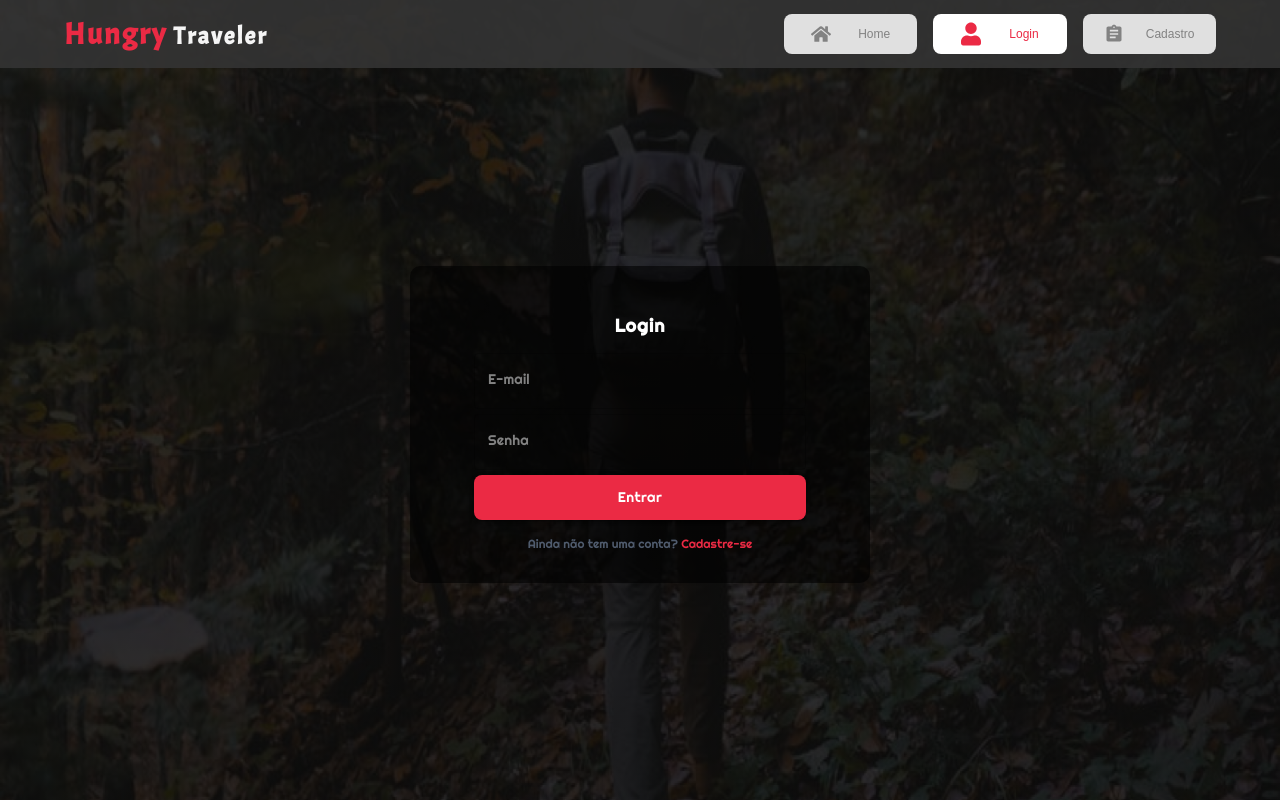
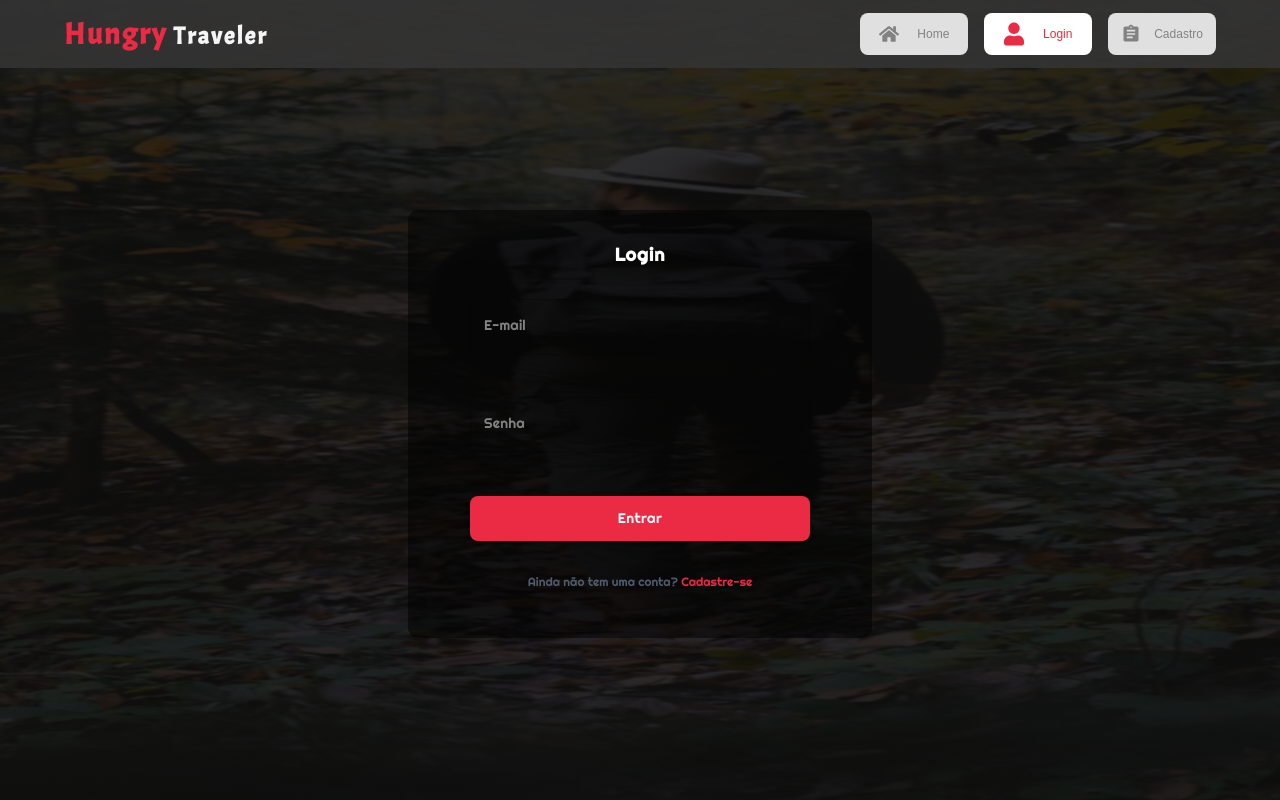
Before and after one commit to LucasGasque/hungry-traveler, a React (Create React App) app: page /login in a window 1280 px wide. Built offline with nearby package versions, Linux system fonts and the light colour scheme; no server answers.

Commit message:
fix: arrumado chave api google, estilização dos botões e textfildes, pages home, login e register

```diff
--- a/src/components/menuBottom/style.ts
+++ b/src/components/menuBottom/style.ts
@@ -24,8 +24,8 @@ export const ButtonsDiv = styled.div<ContProps>`
   margin: 0 15px;
 
   button {
-    width: 30%;
-    height: 40px;
+    width: 108px;
+    height: 42px;
     border-radius: 8px;
     background: var(--gray-20);
     color: var(--gray-50);
@@ -35,6 +35,7 @@ export const ButtonsDiv = styled.div<ContProps>`
     justify-content: space-evenly;
     font-size: 12px;
     cursor: pointer;
+    flex-shrink: 0;
 
     svg {
       width: 20px;
@@ -42,6 +43,15 @@ export const ButtonsDiv = styled.div<ContProps>`
     }
   }
 
+  button:hover{
+    background: #fff;
+    color: var(--primary);
+  }
+
+  button:active{
+    transform: scale(95%);
+  }
+
   button:nth-child(${(props) => props.num}) {
     background: #fff;
     color: var(--primary);
--- a/src/components/navBar/style.ts
+++ b/src/components/navBar/style.ts
@@ -18,14 +18,13 @@ export const Header = styled.header`
 `;
 
 export const ButtonsDiv = styled.div<ContProps>`
-  width: 35%;
   margin-right: 4rem;
   display: flex;
   justify-content: space-around;
 
   button {
-    width: 100%;
-    height: 40px;
+    width: 108px;
+    height: 42px;
     border-radius: 8px;
     background: var(--gray-20);
     color: var(--gray-50);
@@ -35,11 +34,21 @@ export const ButtonsDiv = styled.div<ContProps>`
     justify-content: space-evenly;
     font-size: 12px;
     cursor: pointer;
+    flex-shrink: 0;
 
     svg {
       width: 20px;
       height: 24px;
     }
+  }
+
+  button:hover{
+    background: #fff;
+    color: var(--primary);
+  }
+
+  button:active{
+    transform: scale(95%);
   }
 
   button:nth-child(${(props) => props.num}) {
--- a/src/pages/dashboard/index.tsx
+++ b/src/pages/dashboard/index.tsx
@@ -2,7 +2,7 @@ import NavBar from "../../components/navBar";
 import { Container, Title } from "./style";
 import { useLogin } from "../../providers/login";
 import { Redirect } from "react-router";
-import MenuBottom from "../../components/menubottom";
+import MenuBottom from "../../components/menuBottom/index";
 import Map from "../../components/map";
 
 
--- a/src/pages/home/style.ts
+++ b/src/pages/home/style.ts
@@ -5,16 +5,17 @@ import traveler from "../../assets/img/traveler.png";
 export const Container = styled.div`
   background-image: linear-gradient(
       270.31deg,
-      rgba(0, 0, 0, 0.6) 0.28%,
-      rgba(0, 0, 0, 0.15) 49.5%,
-      rgba(0, 0, 0, 0.6) 99.75%
+      rgba(12, 12, 12, 0.85),
+      rgba(12, 12, 12, 0.85),
+      rgba(12, 12, 12, 0.85),
+      rgba(12, 12, 12, 0.85)
     ),
     url(${travelerS});
   background-size: 100% 100%;
   color: var(--gray-0);
   height: 100vh;
   display: flex;
-  justify-content: space-around;
+  justify-content: center;
   flex-direction: column;
   align-items: center;
 
@@ -46,8 +47,7 @@ export const Title = styled.h1`
 `;
 
 export const PhraseMobile = styled.p`
-  margin: 5px 0;
-  margin-top: 20px;
+  margin: 30px 0;
   font-family: "Righteous", cursive;
   font-size: 16px;
   text-align: center;
--- a/src/pages/login/index.tsx
+++ b/src/pages/login/index.tsx
@@ -28,8 +28,10 @@ const Login = () => {
           color="primary"
           sx={{
             width: "100%",
+            maxWidth: "340px",
             height: "45px",
-            borderRadius: "8px"
+            borderRadius: "8px",
+            marginBottom: "20px",
           }}
           label="E-mail"
           {...register("email")}
@@ -40,8 +42,10 @@ const Login = () => {
           color="primary"
           sx={{
             width: "100%",
+            maxWidth: "340px",
             height: "45px",
             borderRadius: "8px",
+            marginBottom: "20px",
           }}
           type="password"
           label="Senha"
@@ -54,6 +58,7 @@ const Login = () => {
           variant="contained"
           sx={{
             width: "100%",
+            maxWidth: "340px",
             height: "45px",
             padding: "0",
             textTransform: "none",
--- a/src/pages/login/style.ts
+++ b/src/pages/login/style.ts
@@ -3,18 +3,19 @@ import travelerS from "../../assets/img/travelerS.png";
 import traveler from "../../assets/img/traveler.png";
 
 export const Container = styled.div`
-  height: 100vh;
+  min-height: 100vh;
   background-image: linear-gradient(
       270.31deg,
-      rgba(0, 0, 0, 0.6) 0.28%,
-      rgba(0, 0, 0, 0.15) 49.5%,
-      rgba(0, 0, 0, 0.6) 99.75%
+      rgba(12, 12, 12, 0.85),
+      rgba(12, 12, 12, 0.85),
+      rgba(12, 12, 12, 0.85),
+      rgba(12, 12, 12, 0.85)
     ),
     url(${travelerS});
   background-size: 100% 100%;
   color: var(--gray-0);
   display: flex;
-  justify-content: space-around;
+  justify-content: center;
   flex-direction: column;
   align-items: center;
   padding-bottom: 20px;
@@ -27,17 +28,11 @@ export const Container = styled.div`
 
   span {
     color: var(--primary);
+    cursor: pointer;
   }
 
   @media (min-width: 768px) {
     justify-content: space-between;
-    background-image: linear-gradient(
-        rgba(12, 12, 12, 0.85),
-        rgba(12, 12, 12, 0.85),
-        rgba(12, 12, 12, 0.85),
-        rgba(12, 12, 12, 0.85)
-      ),
-      url(${traveler});
   }
 `;
 
@@ -46,10 +41,7 @@ export const Title = styled.h1`
   font-size: 30px;
   letter-spacing: 2px;
   color: var(--gray-0);
-
-  span {
-    color: var(--primary);
-  }
+  margin: 30px 0;
 
   @media (min-width: 768px) {
     display: none;
@@ -57,16 +49,17 @@ export const Title = styled.h1`
 `;
 
 export const Form = styled.form`
-  width: 80%;
-  max-width: 460px;
+  max-width: 464px;
+  width: 95%;
+  height: 428px;
   display: flex;
   flex-direction: column;
   align-items: center;
-  grid-gap: 1rem;
-  padding: 20px;
+  justify-content: space-around;
+  padding: 2rem;
   padding-top: 0;
   background: rgba(0, 0, 0, 0.5);
-  border-radius: 5px;
+  border-radius: 10px;
   box-sizing: border-box;
 
   .css-glmvsh-MuiInputBase-root-MuiOutlinedInput-root {
@@ -91,10 +84,6 @@ export const Form = styled.form`
   }
 
   @media (min-width: 768px) {
-    background: rgba(0, 0, 0, 0.6);
-    border: none;
     margin: auto auto;
-    border-radius: 10px;
-    padding: 2rem 4rem;
   }
 `;
--- a/src/pages/register/index.tsx
+++ b/src/pages/register/index.tsx
@@ -26,8 +26,10 @@ const Register = () => {
           color="primary"
           sx={{
             width: "100%",
+            maxWidth: "340px",
             height: "45px",
             borderRadius: "8px",
+            marginBottom: "20px",
           }}
           label="Nome"
           {...register("name")}
@@ -38,8 +40,10 @@ const Register = () => {
           color="primary"
           sx={{
             width: "100%",
+            maxWidth: "340px",
             height: "45px",
             borderRadius: "8px",
+            marginBottom: "20px",
           }}
           label="E-mail"
           {...register("email")}
@@ -50,8 +54,10 @@ const Register = () => {
           color="primary"
           sx={{
             width: "100%",
+            maxWidth: "340px",
             height: "45px",
             borderRadius: "8px",
+            marginBottom: "20px",
           }}
           label="Confirmar E-mail"
           {...register("emailConfirm")}
@@ -62,8 +68,10 @@ const Register = () => {
           color="primary"
           sx={{
             width: "100%",
+            maxWidth: "340px",
             height: "45px",
             borderRadius: "8px",
+            marginBottom: "20px",
           }}
           type="password"
           label="Senha"
@@ -75,8 +83,10 @@ const Register = () => {
           color="primary"
           sx={{
             width: "100%",
+            maxWidth: "340px",
             height: "45px",
             borderRadius: "8px",
+            marginBottom: "20px",
           }}
           type="password"
           label="Confirmar Senha"
@@ -89,6 +99,7 @@ const Register = () => {
           variant="contained"
           sx={{
             width: "100%",
+            maxWidth: "340px",
             height: "45px",
             padding: "0",
             textTransform: "none",
--- a/src/pages/register/style.ts
+++ b/src/pages/register/style.ts
@@ -3,12 +3,13 @@ import travelerS from "../../assets/img/travelerS.png";
 import traveler from "../../assets/img/traveler.png";
 
 export const Container = styled.div`
-  height: auto;
+  min-height: 100vh;
   background-image: linear-gradient(
       270.31deg,
-      rgba(0, 0, 0, 0.6) 0.28%,
-      rgba(0, 0, 0, 0.15) 49.5%,
-      rgba(0, 0, 0, 0.6) 99.75%
+      rgba(12, 12, 12, 0.85),
+      rgba(12, 12, 12, 0.85),
+      rgba(12, 12, 12, 0.85),
+      rgba(12, 12, 12, 0.85)
     ),
     url(${travelerS});
   background-size: 100% 100%;
@@ -16,7 +17,7 @@ export const Container = styled.div`
   background-repeat: no-repeat;
   color: var(--gray-0);
   display: flex;
-  justify-content: space-around;
+  justify-content: center;
   flex-direction: column;
   align-items: center;
   padding-bottom: 20px;
@@ -29,6 +30,7 @@ export const Container = styled.div`
 
   span {
     color: var(--primary);
+    cursor: pointer;
   }
 
   .css-k4qjio-MuiFormHelperText-root.Mui-error {
@@ -38,25 +40,16 @@ export const Container = styled.div`
   }
 
   @media (min-width: 768px) {
-    height: 100vh;
     justify-content: space-between;
-    background-image: linear-gradient(
-        rgba(12, 12, 12, 0.85),
-        rgba(12, 12, 12, 0.85),
-        rgba(12, 12, 12, 0.85),
-        rgba(12, 12, 12, 0.85)
-      ),
-      url(${traveler});
-    padding-bottom: 0;
   }
 `;
 
 export const Title = styled.h1`
-  margin-top: 20px;
-  padding: 40px 0;
   font-family: "Acme", sans-serif;
   font-size: 30px;
   letter-spacing: 2px;
+  color: var(--gray-0);
+  margin: 30px 0;
 
   @media (min-width: 768px) {
     display: none;
@@ -64,29 +57,26 @@ export const Title = styled.h1`
 `;
 
 export const FormTitle = styled.h1`
-  color: var(--primary);
+  color: #ffffff;
   font-family: "Righteous", cursive;
   margin-top: 1rem;
   font-size: 18px;
   font-weight: bold;
   letter-spacing: 1px;
-
-  @media (min-width: 768px) {
-    color: #ffffff;
-  }
 `;
 
 export const Form = styled.form`
-  width: 80%;
-  max-width: 460px;
+  max-width: 464px;
+  width: 95%;
+  height: 600px;
   display: flex;
   flex-direction: column;
   align-items: center;
-  grid-gap: 1rem;
-  padding: 20px;
+  justify-content: space-around;
+  padding: 2rem;
   padding-top: 0;
   background: rgba(0, 0, 0, 0.5);
-  border-radius: 5px;
+  border-radius: 10px;
   box-sizing: border-box;
 
   .css-hgkgee-MuiInputBase-root-MuiOutlinedInput-root {
@@ -95,6 +85,12 @@ export const Form = styled.form`
   }
 
   .css-xewhx1-MuiFormLabel-root-MuiInputLabel-root {
+    font-family: "Righteous", cursive;
+    font-size: 14px;
+    color: var(--gray-50);
+  }
+
+  .css-1n8hauo-MuiFormLabel-root-MuiInputLabel-root {
     font-family: "Righteous", cursive;
     font-size: 14px;
     color: var(--gray-50);
@@ -111,10 +107,6 @@ export const Form = styled.form`
   }
 
   @media (min-width: 768px) {
-    background: rgba(0, 0, 0, 0.6);
-    border: none;
     margin: auto auto;
-    border-radius: 10px;
-    padding: 1rem 3rem;
   }
 `;
--- a/src/styles/muiTheme.ts
+++ b/src/styles/muiTheme.ts
@@ -10,6 +10,9 @@ export const muiTheme = createTheme({
     },
     secondary: {
       main: "#E0E0E0",
+      light: "#E6E6E6",
+      dark: "#9C9C9C",
+      contrastText: "#505C6E",
     },
     text: {
       primary: "#fff",
```
Also changed, not shown: 1 other file (tests, documents, lock files or other folders).
